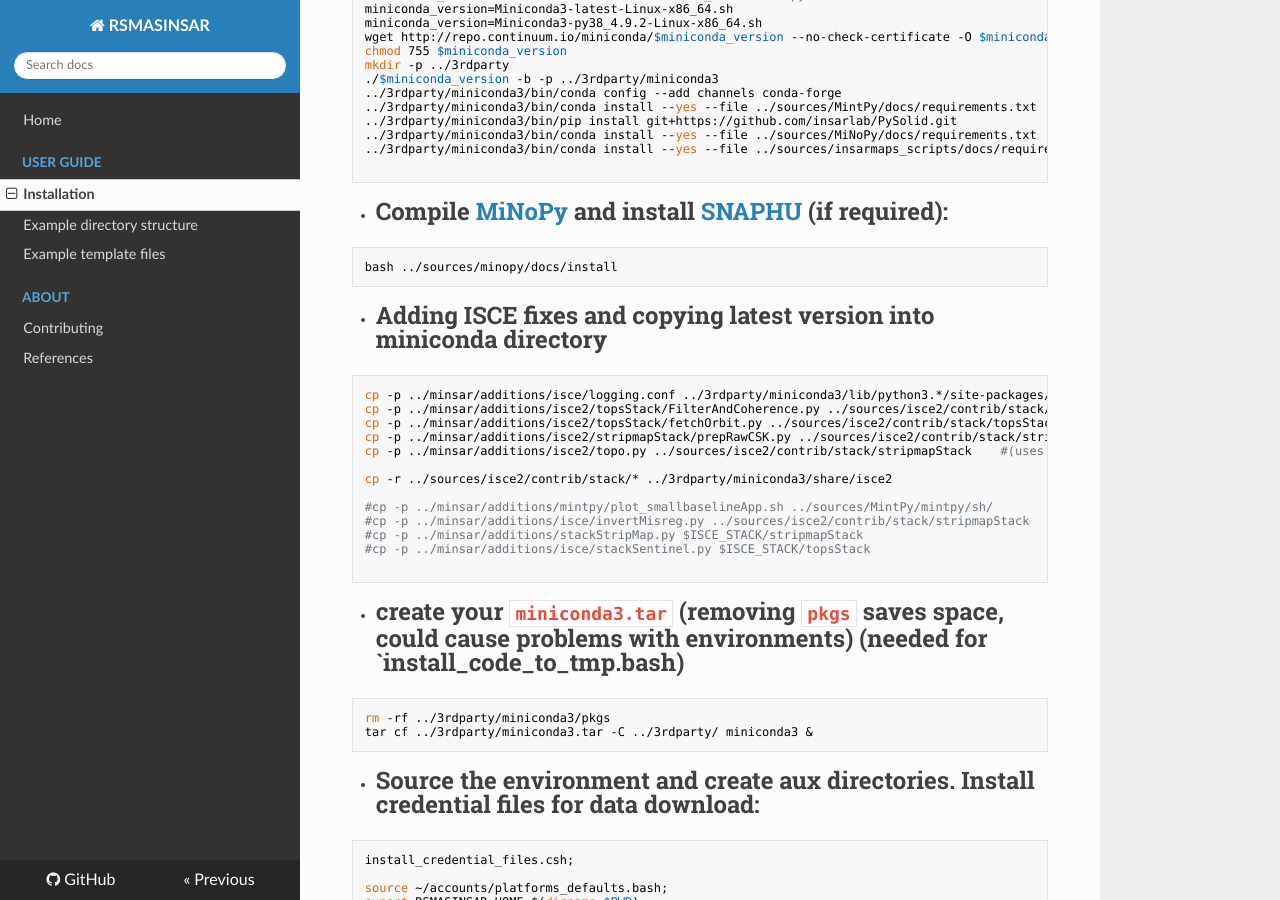
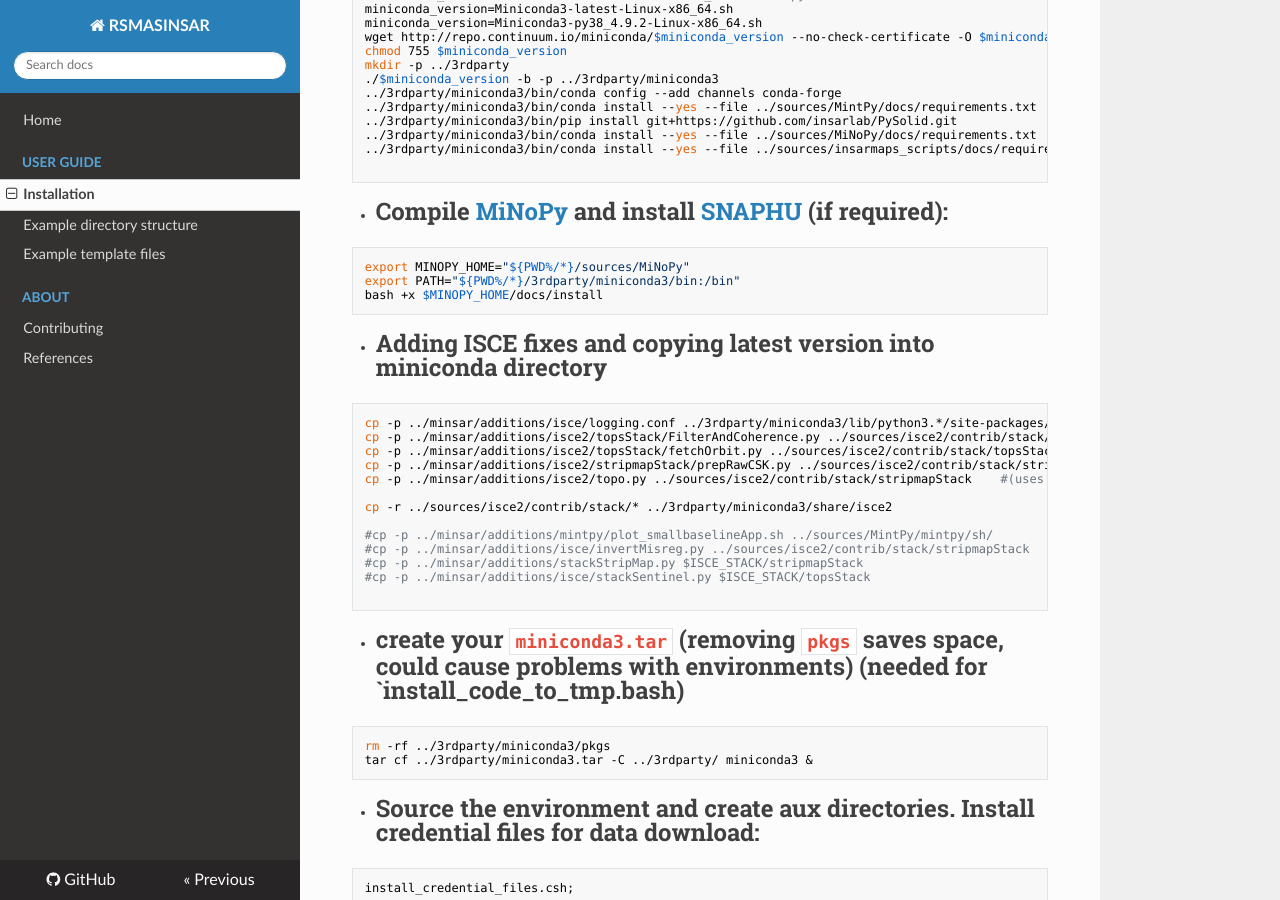
Before and after one commit to geodesymiami/rsmas_insar, an MkDocs documentation site: the page built from docs/installation.md, in a window 1280 px wide and 900 px high, scrolled down 963 px. Built offline with MkDocs 1.6.1, drawn with Linux system fonts in a browser that asks for light colours; nearby versions of some CDN libraries.

Commit message:
Update installation.md

````diff
--- a/docs/installation.md
+++ b/docs/installation.md
@@ -57,7 +57,9 @@ mkdir -p ../3rdparty
 ```
 * #Compile [MiNoPy](https://github.com/geodesymiami/MiNoPy) and install [SNAPHU](https://web.stanford.edu/group/radar/softwareandlinks/sw/snaphu/) (if required):
 ```
-bash ../sources/minopy/docs/install
+export MINOPY_HOME="${PWD%/*}/sources/MiNoPy"
+export PATH="${PWD%/*}/3rdparty/miniconda3/bin:/bin"
+bash +x $MINOPY_HOME/docs/install
 ```
 * #Adding ISCE fixes and copying latest version into miniconda directory
 ```
````
